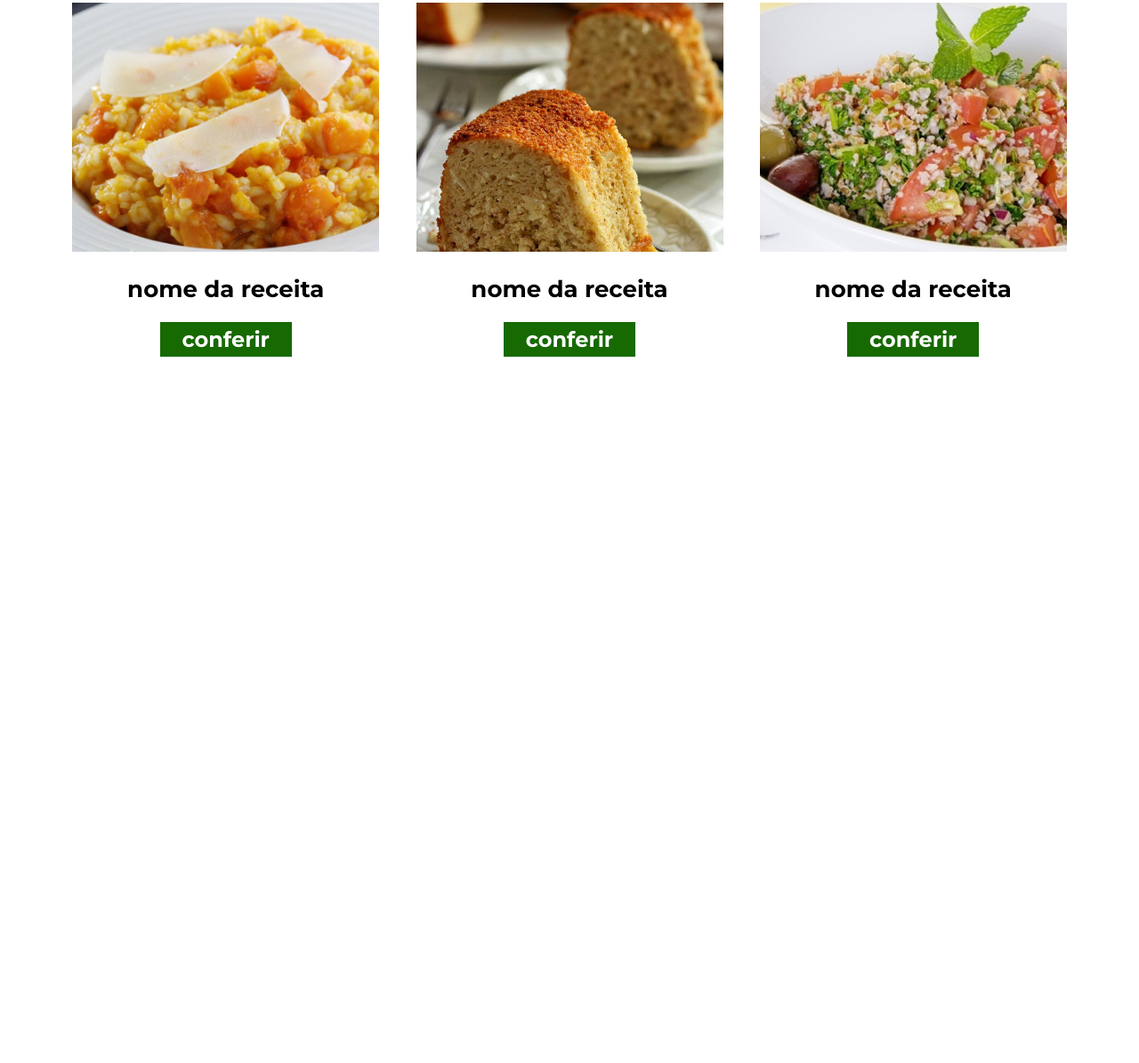
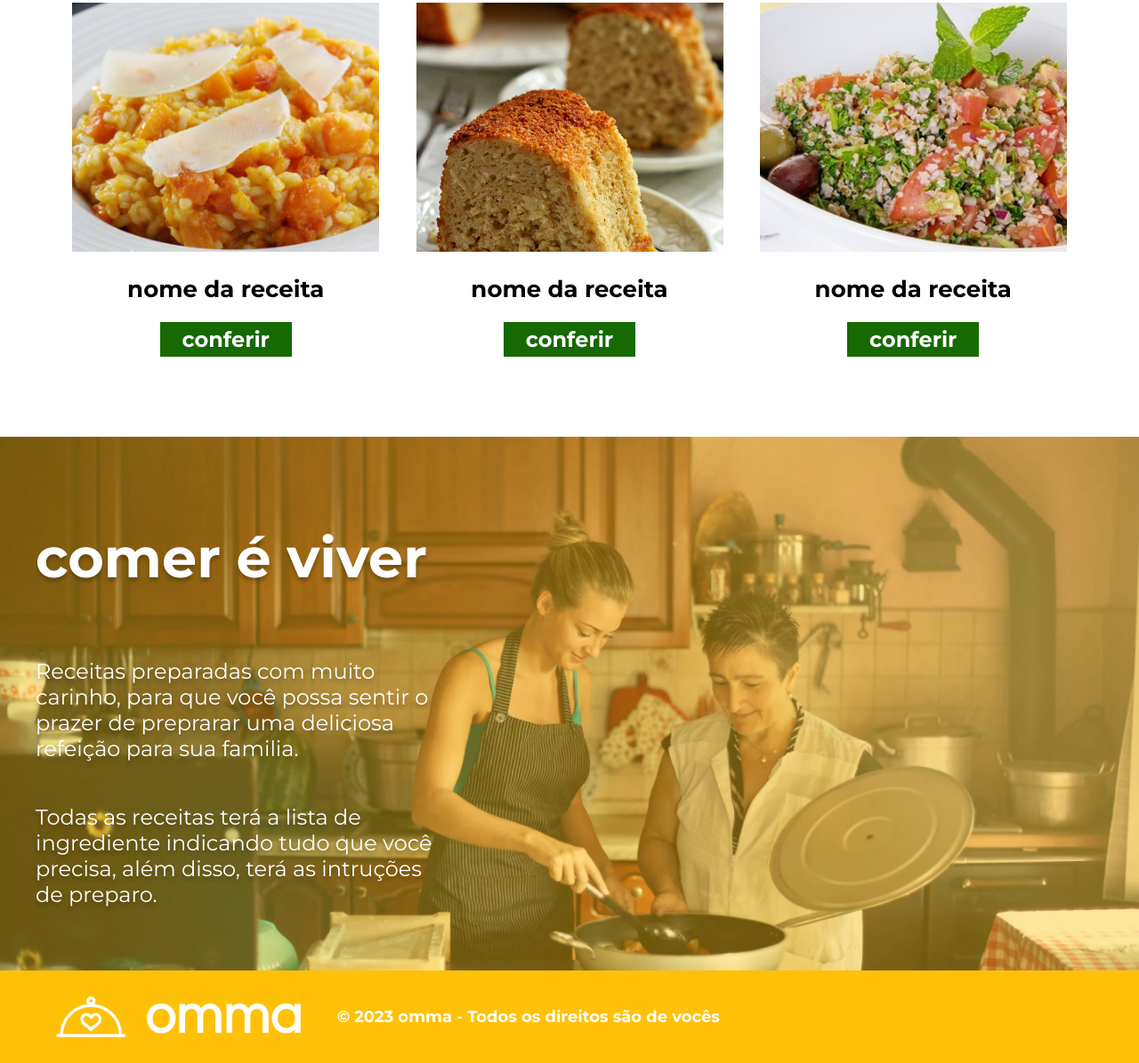
Before and after one commit to fronthendy/vivo-aprendiz-omma, a plain HTML site: page index.html in a window 1280 px wide. Shown: the part 882-2077 px from the top of the page at 89% size. Before the commit the page ends 1373 px from the top, so only its background shows below. Drawn offline with Linux system fonts and the light colour scheme.

Commit message:
finalizando a pagina inicial

```diff
--- a/css/estilo.css
+++ b/css/estilo.css
@@ -103,3 +103,51 @@ main section.receitas-principais h2 {
     padding: 5px 25px; /* espaçamento interno do botão */
     text-decoration: none; /* tirar sublinhado do link */
 }
+
+section.banner-secundario {
+    background-image: url(../imagens/foto-avo.png);
+    background-size: cover;
+    background-position: center;
+}
+
+section.banner-secundario .container {
+    min-height: 600px;
+    width: 1200px;
+    margin: 0 auto;
+    display: flex;
+    flex-direction: column; /* itens em coluna */
+    justify-content: center; /* alinhamento centralizado na vertical */
+}
+
+section.banner-secundario .container h2 {
+    font-size: 62px;
+    color: #fff;
+    text-shadow: 0px 4px 4px rgba(0, 0, 0, 0.25);
+}
+
+section.banner-secundario .container p {
+    color: #fff;
+    font-size: 24px;
+    text-shadow: 0px 4px 4px rgba(0, 0, 0, 0.25);
+    width: 450px;
+}
+
+footer {
+    background-color: #FFC107;
+    color: #fff;
+    font-weight: 700;
+    font-size: 18px;
+}
+
+footer .container {
+    width: 1200px;
+    margin: 0 auto;
+    display: flex;
+    justify-content: flex-start;
+    align-items: center;
+    padding: 10px 0;
+}
+
+footer p {
+    padding: 0 15px;
+}
--- a/index.html
+++ b/index.html
@@ -54,9 +54,19 @@
                 </div>
             </div>
         </section>
+        <section class="banner-secundario">
+            <div class="container">
+                <h2>comer é viver</h2>
+                <p>Receitas preparadas com muito carinho, para que você possa sentir o prazer de preprarar uma deliciosa refeição para sua familia.</p>
+                <p>Todas as receitas terá a lista de ingrediente indicando tudo que você precisa, além disso, terá as intruções de preparo. </p>
+            </div>
+        </section>
     </main>
     <footer>
-        <!-- aqui teremos o rodapé -->
+        <div class="container">
+            <img src="imagens/logo.png" alt="Logo Omma">
+            <p>© 2023 omma - Todos os direitos são de vocês</p>
+        </div>
     </footer>
 </body>
 </html>
```
Also changed, not shown: imagens/foto-avo.png (added), 1 other file.
